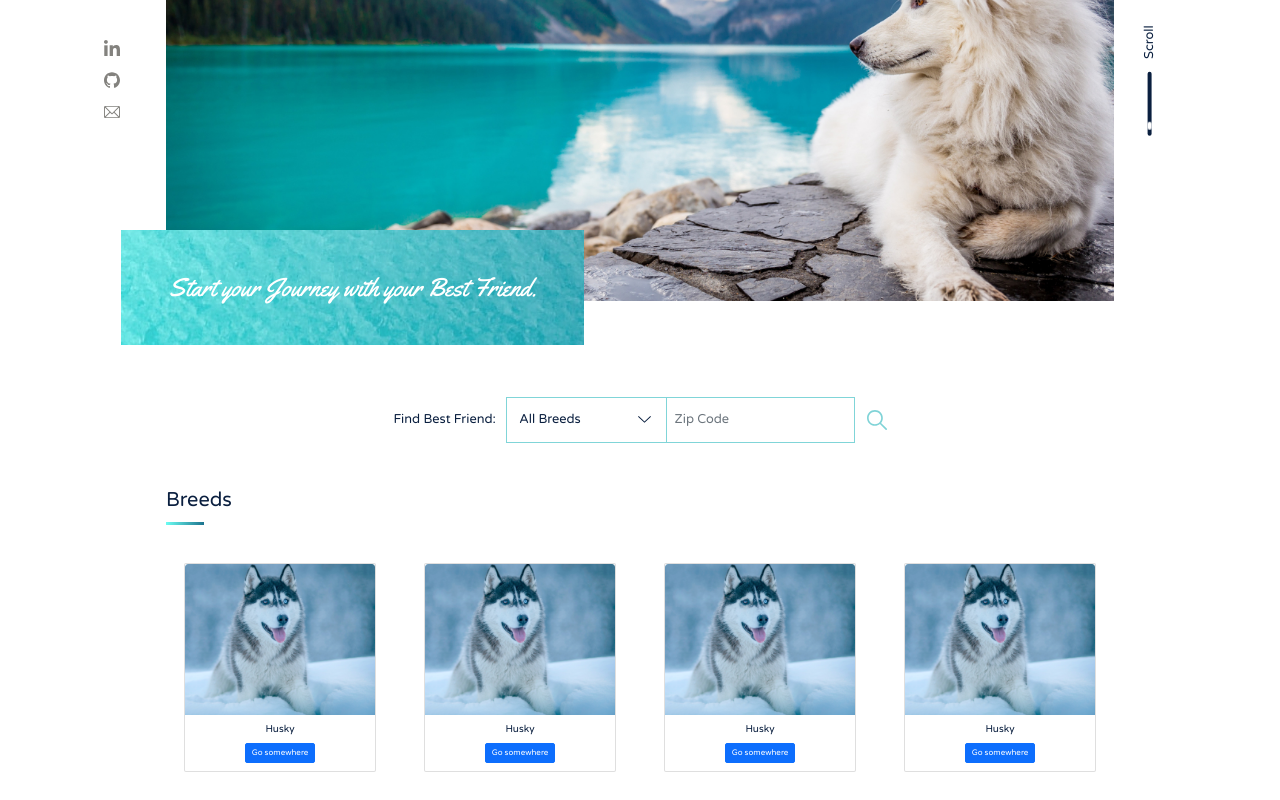
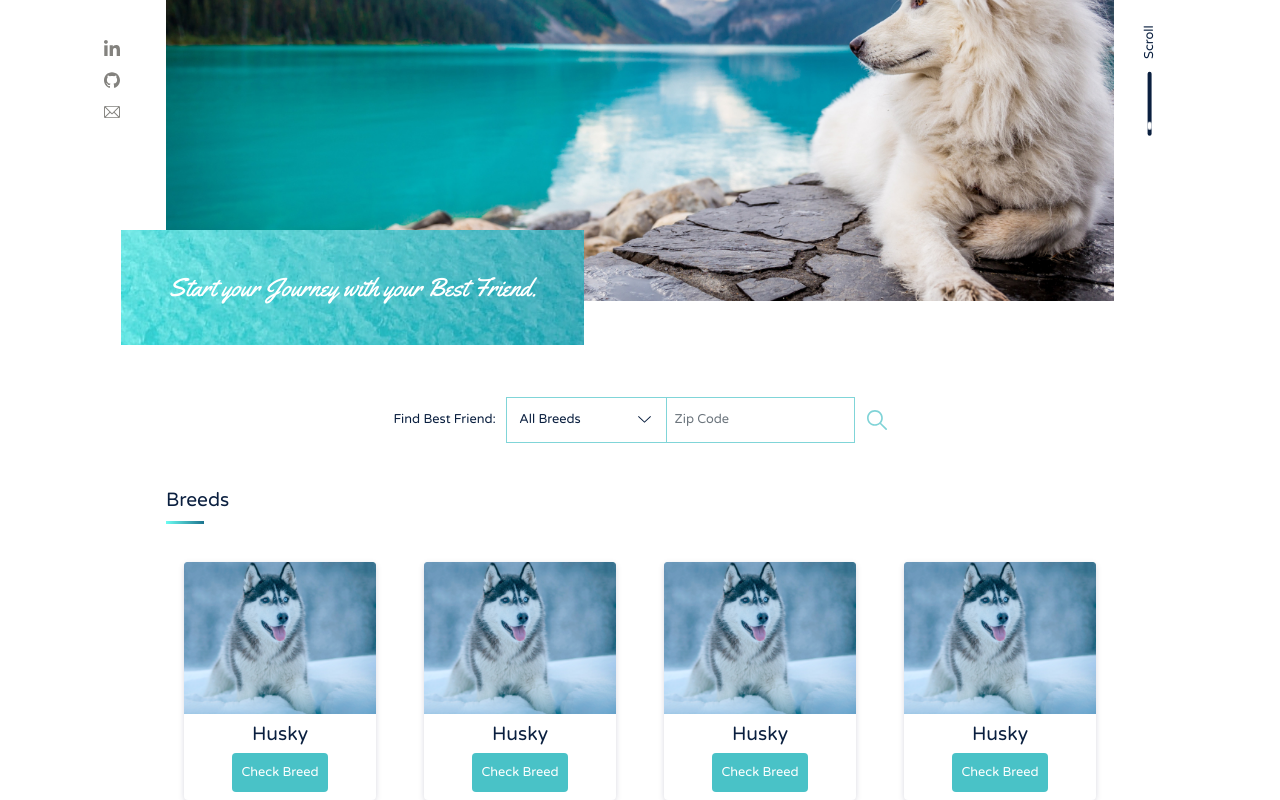
Before and after one commit to lawrencedovin/capstone-2-bark, a React (Create React App) app in the folder bark/: page / in a window 1280 px wide. Shown: the part 204-1004 px from the top of the page. Before the commit the page ends 976 px from the top, so only its background shows below. Built offline with nearby package versions, Linux system fonts and the light colour scheme; a web font is replaced by a local one.

Commit message:
Updated breed title

```diff
--- a/bark/src/components/HomeSeperator/HomeSeperator.js
+++ b/bark/src/components/HomeSeperator/HomeSeperator.js
@@ -6,7 +6,7 @@ const HomeSeperator = ({title}) => (
     <div className="container-fluid">
       <div className="row">
         <div className="home-seperator col-md-10 mx-auto">
-          <h1 className="home-separator__title">
+          <h1 className="home-seperator__title">
             {title}
           </h1>
           <div className="home-seperator__underline"></div>
--- a/bark/src/components/LoggedInCards/LoggedInCards.js
+++ b/bark/src/components/LoggedInCards/LoggedInCards.js
@@ -1,14 +1,14 @@
 import React from 'react';
 
 
-const LoggedInCards = ({imgUrl, title, description}) => (
+const LoggedInCards = ({imgUrl, title, description, btnText}) => (
   <div data-testid="LoggedInCards">
     <div class="card logged-in-card">
       <img class="card-img-top" src={imgUrl} alt={title} />
       <div class="card-body">
-        <h5 class="card-title">{title}</h5>
-        <p class="card-text">{description}</p>
-        <a href="/" class="btn btn-primary">Go somewhere</a>
+        <h5 class="card-title logged-in-card__title">{title}</h5>
+        <p class="card-text logged-in-card__description">{description}</p>
+        <a href="/" class="btn btn-primary logged-in-card__button">{btnText}</a>
       </div>
     </div>
   </div>
--- a/bark/src/components/LoggedInCardsList/LoggedInCardsList.js
+++ b/bark/src/components/LoggedInCardsList/LoggedInCardsList.js
@@ -12,24 +12,28 @@ const LoggedInCardsList = () => (
               <LoggedInCards
                 imgUrl={process.env.PUBLIC_URL + 'images/breeds/husky-breed.png'}
                 title={"Husky"}
+                btnText={"Check Breed"}
               />
             </div>
             <div className="col">
               <LoggedInCards
                 imgUrl={process.env.PUBLIC_URL + 'images/breeds/husky-breed.png'}
                 title={"Husky"}
+                btnText={"Check Breed"}
               />
             </div>
             <div className="col">
               <LoggedInCards
                 imgUrl={process.env.PUBLIC_URL + 'images/breeds/husky-breed.png'}
                 title={"Husky"}
+                btnText={"Check Breed"}
               />
             </div>
             <div className="col">
               <LoggedInCards
                 imgUrl={process.env.PUBLIC_URL + 'images/breeds/husky-breed.png'}
                 title={"Husky"}
+                btnText={"Check Breed"}
               />
             </div>
           </div>
--- a/bark/src/css/styles.css
+++ b/bark/src/css/styles.css
@@ -161,8 +161,7 @@ button {
 .home-seperator {
   margin-bottom: 4.8rem; }
   .home-seperator__title {
-    font-size: 2.4rem;
-    margin-top: 5.6rem; }
+    font-size: 2.4rem; }
   .home-seperator__underline {
     height: .4rem;
     width: 4.8rem;
@@ -170,5 +169,21 @@ button {
     margin-top: 1.2rem; }
 
 .logged-in-card {
+  width: 24rem;
   margin: 0 auto;
-  width: 24rem; }
+  border-radius: 4px;
+  border: none;
+  box-shadow: 0px 2px 6px -1px rgba(50, 50, 93, 0.25); }
+  .logged-in-card__title {
+    color: #0A1F3F;
+    font-size: 2.4rem; }
+  .logged-in-card__description, .logged-in-card__button {
+    font-size: 1.6rem; }
+  .logged-in-card__description {
+    color: #83827E; }
+  .logged-in-card__button {
+    background-color: #49C2C7;
+    color: #FFFFFF;
+    padding: 1.2rem;
+    border: none;
+    border-radius: 4px; }
--- a/bark/src/sass/components/_home-seperator.scss
+++ b/bark/src/sass/components/_home-seperator.scss
@@ -2,7 +2,6 @@
     margin-bottom: 4.8rem;
     &__title {
         font-size: $font-size-smedium;
-        margin-top: 5.6rem;
     }
     &__underline {
         height: .4rem;
--- a/bark/src/sass/components/_logged-in-cards.scss
+++ b/bark/src/sass/components/_logged-in-cards.scss
@@ -1,4 +1,29 @@
 .logged-in-card {
+    width: 24rem;
     margin: 0 auto;
-    width: 24rem;
+    border-radius: 4px;
+    border: none;
+    box-shadow: 0px 2px 6px -1px rgba(50, 50, 93, 0.25);
+
+    &__title {
+        color: $color-black;
+        font-size: $font-size-smedium;
+    }
+
+    &__description,
+    &__button {
+        font-size: $font-size-small;
+    }
+
+    &__description {
+        color: $color-gray;
+    }
+
+    &__button {
+        background-color: $color-blue;
+        color: $color-white;
+        padding: 1.2rem;
+        border: none;
+        border-radius: 4px;
+    }
 }
```
